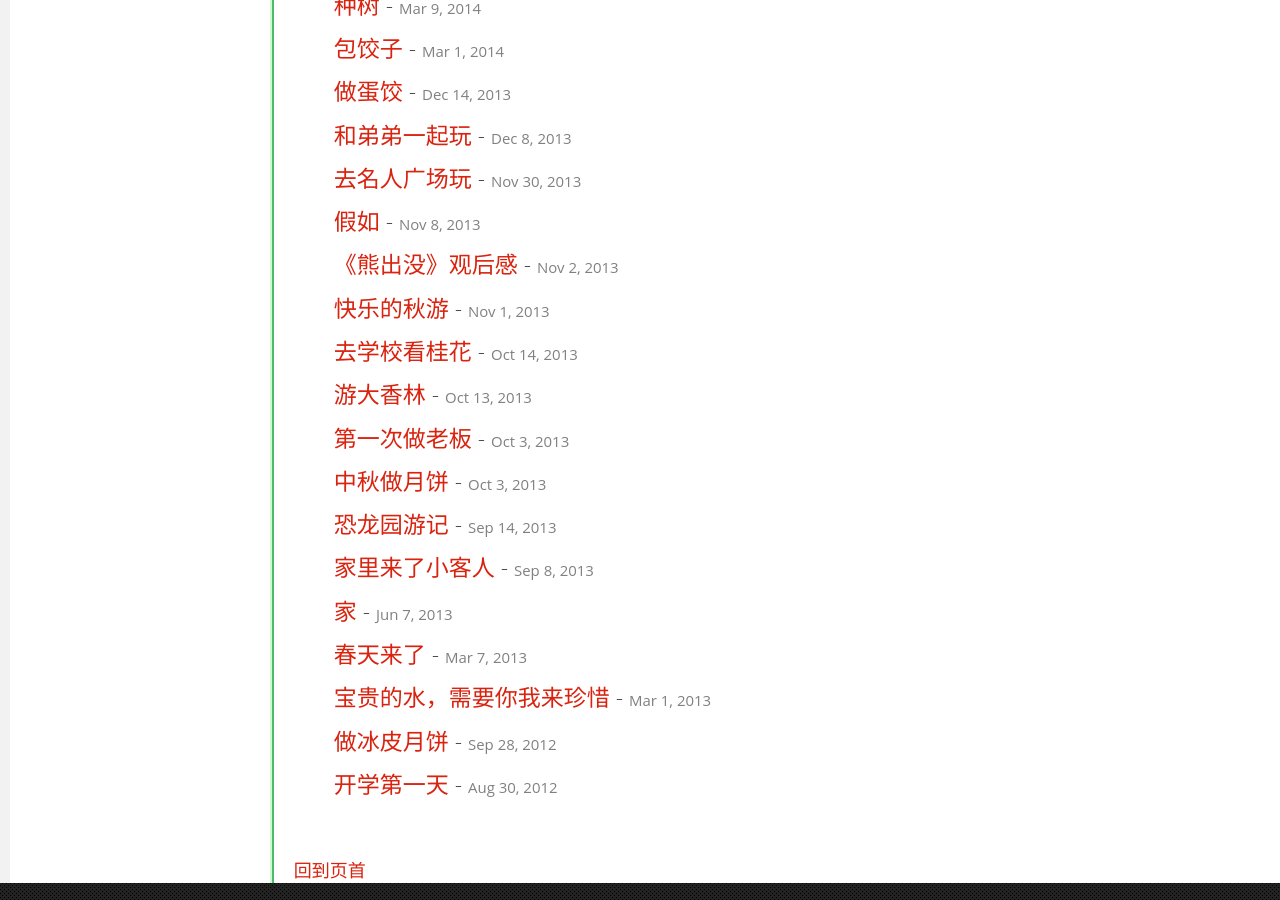
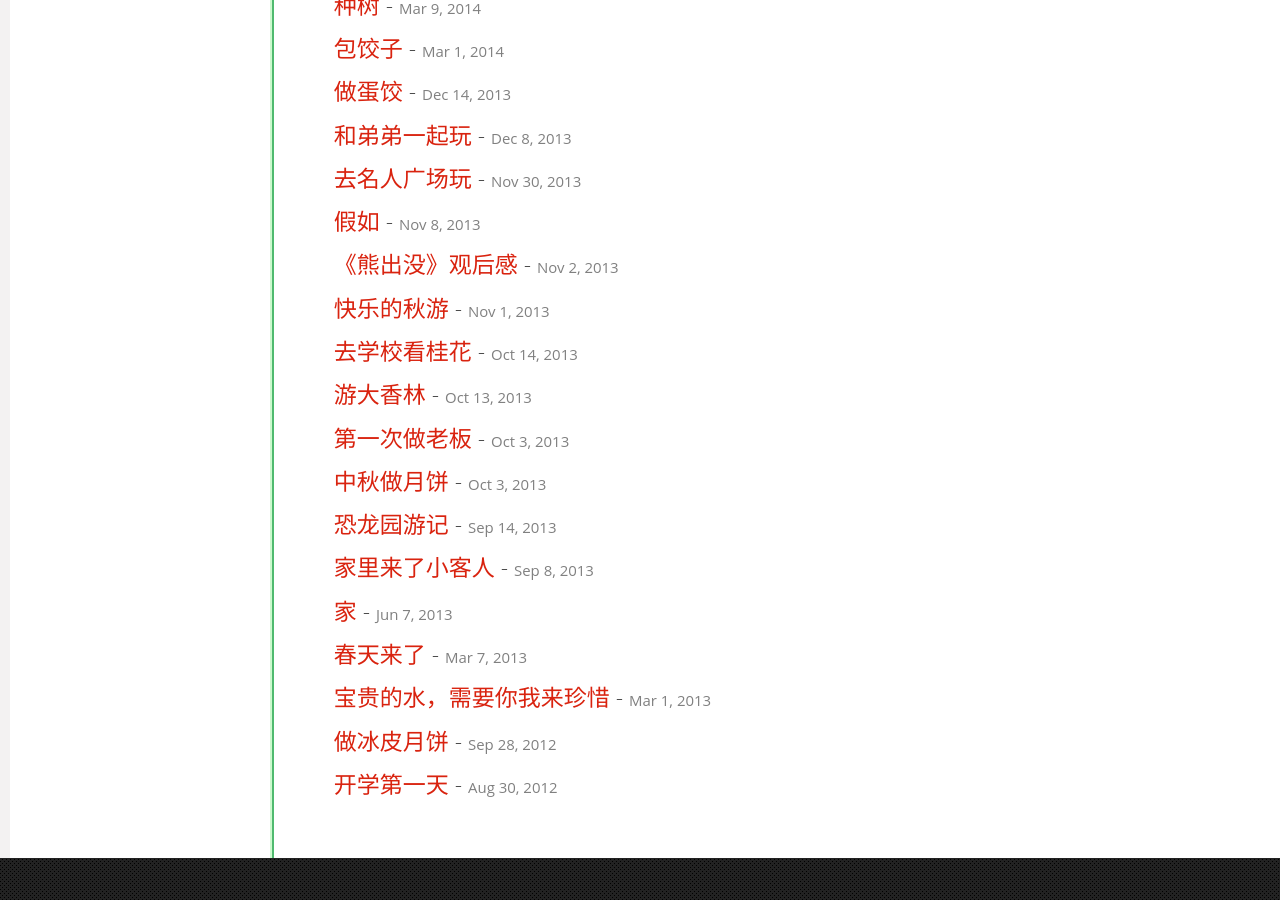
Before and after one commit to winsphinx/sxmx, a Jekyll site: the page built from index.html, in a window 1280 px wide and 900 px high, scrolled down 2483 px. Built offline with Jekyll 4.4.1, drawn with Linux system fonts in a browser that asks for light colours; after the commit the page ends 3357 px from its top, so only the background shows below that.

Commit message:
mod index

```diff
--- a/index.html
+++ b/index.html
@@ -20,4 +20,3 @@ layout: default
 </div>
 <br />
 <br />
-<a href=#>回到页首</a>
```
